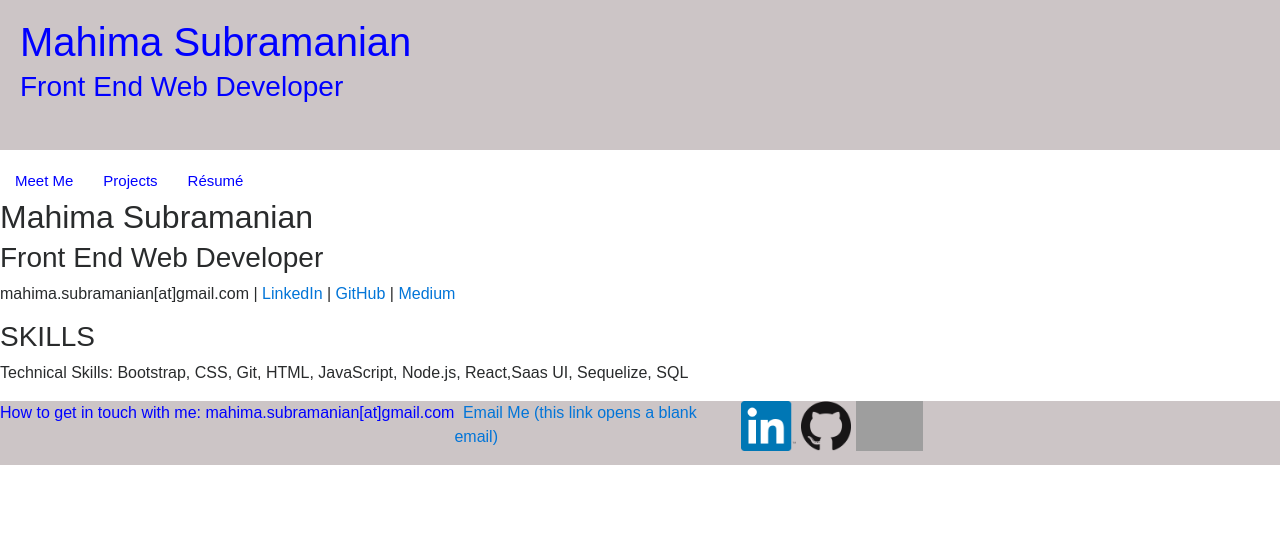
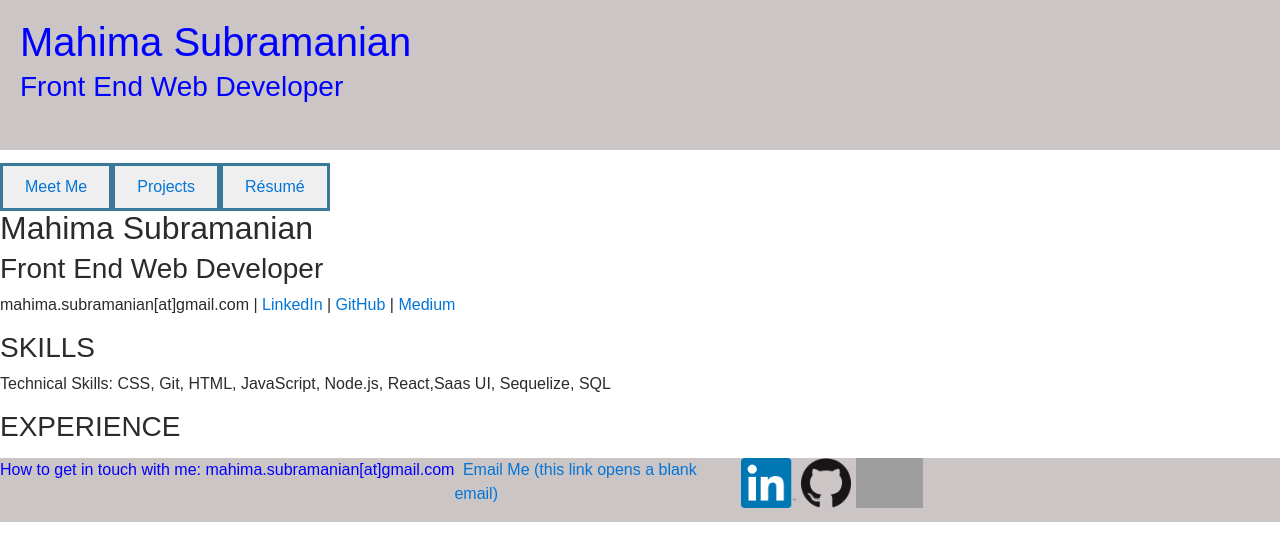
Before and after one commit to Smahima/smahima.github.io, a React (Create React App) app: page /resume in a window 1280 px wide. Shown: the top 560 px of the page. Built offline with nearby package versions, Linux system fonts and the light colour scheme; grey boxes are pictures that could not be loaded.

Commit message:
changed nav links to buttons and added hover effect

```diff
--- a/src/components/BaseLayout.js
+++ b/src/components/BaseLayout.js
@@ -19,9 +19,9 @@ class BaseLayout extends Component {
        </div>
 
       <div className="nav">
-       <NavLink activeClassName="selected" className="nav-link" exact to="/about">Meet Me</NavLink>
-       <NavLink activeClassName="selected" className="nav-link" to="/projects">Projects</NavLink>
-       <NavLink activeClassName="selected" className="nav-link" to="/resume">Résumé</NavLink>
+      <button><NavLink activeClassName="selected" className="nav-link" exact to="/about">Meet Me</NavLink></button>
+      <button><NavLink activeClassName="selected" className="nav-link" to="/projects">Projects</NavLink></button>
+      <button><NavLink activeClassName="selected" className="nav-link" to="/resume">Résumé</NavLink></button>
       </div>
         {this.props.children}
 
--- a/src/components/Resume.js
+++ b/src/components/Resume.js
@@ -1,7 +1,7 @@
 import React, { Component } from 'react';
 import { NavLink } from 'react-router-dom';
 import resumepdf from '../documents/Subramanian_Mahima_Résumé.pdf';
-import resume from '../images/resume.png';
+
 
 
 export default  class Resume extends Component {
@@ -17,9 +17,18 @@ export default  class Resume extends Component {
            <p> mahima.subramanian[at]gmail.com | <a href="https://www.linkedin.com/in/msubramanian/" >LinkedIn</a> | <a href="https://github.com/Smahima">GitHub </a>| <a href="https://medium.com/@mahimaS">Medium </a></p>
          </div>
 
+        <div className="resume-body">
          <div>
            <h3> SKILLS </h3>
-           <p><span>Technical Skills: </span>Bootstrap, CSS, Git, HTML, JavaScript, Node.js, React,Saas UI, Sequelize, SQL </p>
+           <p><span>Technical Skills: </span>CSS, Git, HTML, JavaScript, Node.js, React,Saas UI, Sequelize, SQL </p>
+         </div>
+
+         <div>
+           <h3> EXPERIENCE </h3>
+           <p><span></span></p>
+         </div>
+
+
         </div>
 
        </div>
--- a/src/styles/index.css
+++ b/src/styles/index.css
@@ -5,13 +5,8 @@ body {
 
 }
 
-.navBar {
-
-}
-
 .App {
   text-align: center;
-
 }
 
 .About {
@@ -34,11 +29,39 @@ body {
   flex-direction: row;
 }
 
-.nav-link {
+button {
+	border: 3px solid #3a7999;
+}
+button:hover {
+	border: 3px dotted #3a7999;
+	color: #3a7999;
+	background: rgba(0,0,0,0);
+  padding: 10px;
+}
+
+/*button:hover {
+  background: rgba(0,0,0,0);
+	color: #3a7999;
+	box-shadow: inset 0 0 0 3px #3a7999;
+  border-radius: 5px;
+  box-sizing: border-box;
+}
+
+border: none;
+background: #3a7999;
+color: #f2f2f2;
+padding: 10px;
+font-size: 18px;
+
+position: relative;
+
+transition: all 500ms ease;*/
+
+/*.nav-link {
   color: blue;
-  text-decoration: none;
+  text-decoration: ;
   font-size: 15px;
-}
+}*/
 
 .project{
   display:flex;
@@ -90,10 +113,6 @@ body {
   margin-left: 3%;
 }
 
-.App-intro {
-  font-size: large;
-}
-
 @keyframes App-logo-spin {
   from { transform: rotate(0deg); }
   to { transform: rotate(360deg); }
```
Also changed, not shown: src/images/resume.png (deleted).
